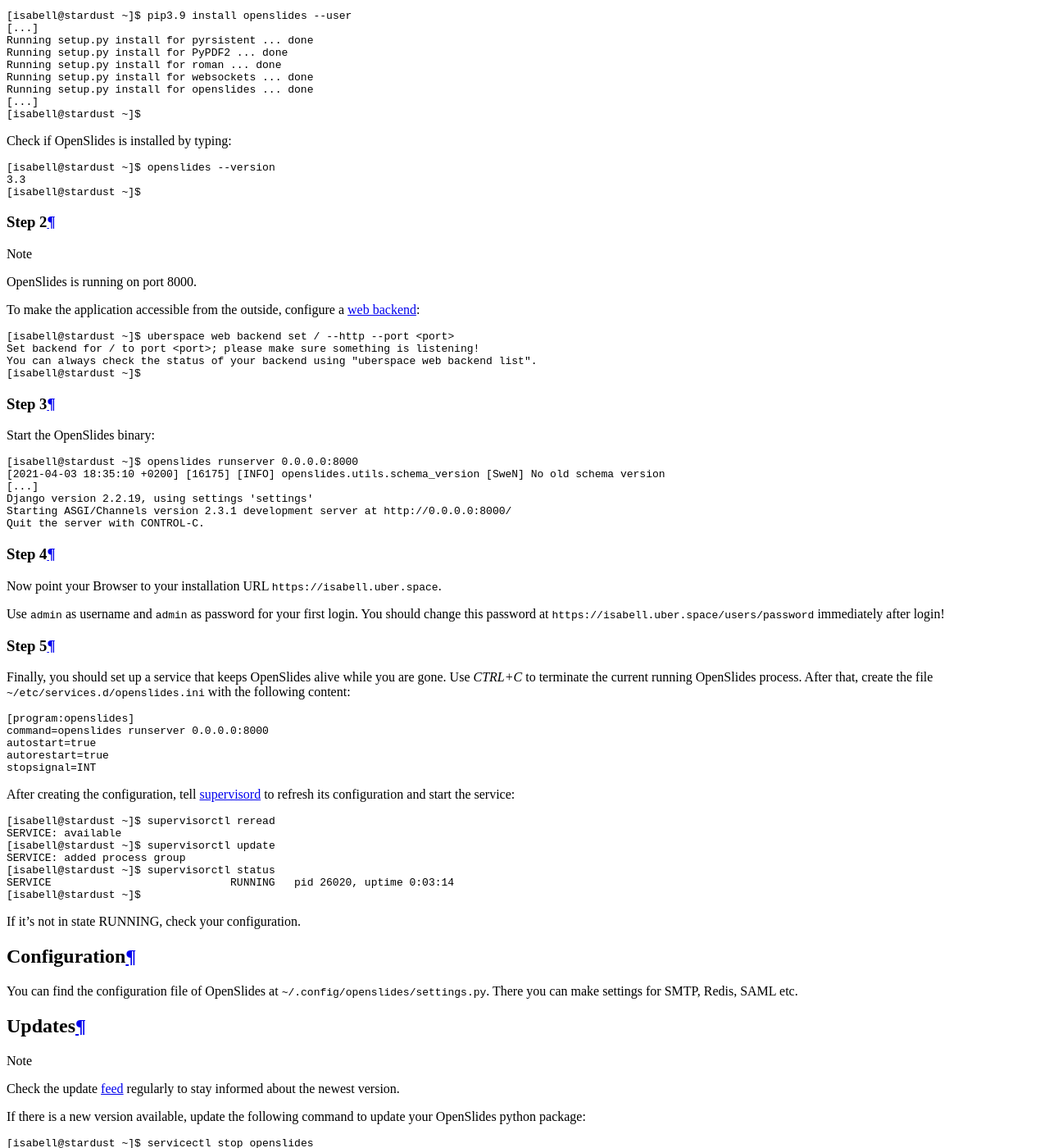
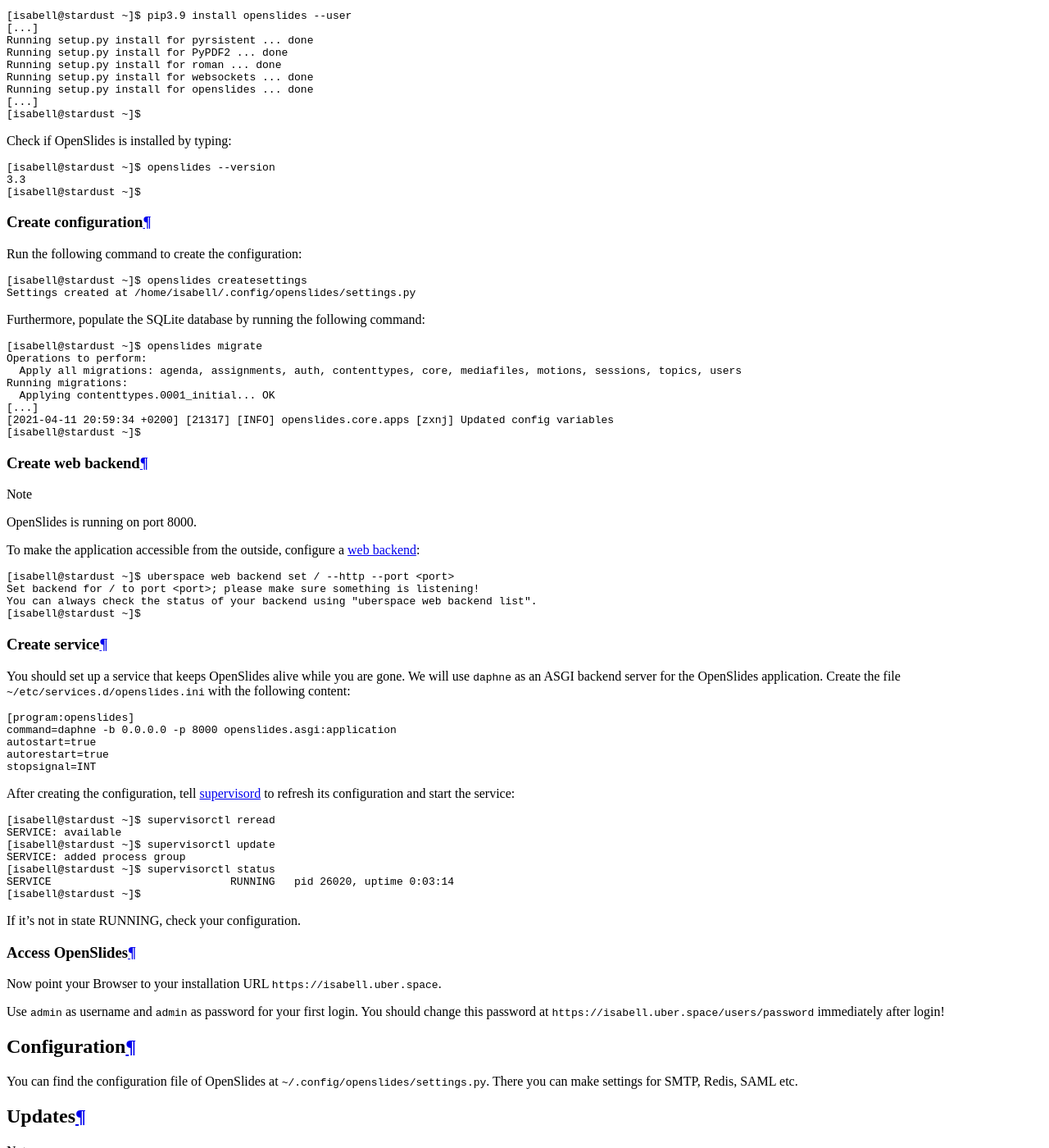
Before and after one commit to Uberspace/lab, a Sphinx documentation site: the page built from source/guide_openslides.rst, in a window 1280 px wide and 1400 px high, scrolled down 5233 px. Shown: the whole window at 82% size. Built offline with Sphinx 7.4.7 and the Read the Docs theme 2.0.0, drawn with Linux system fonts in a browser that asks for light colours; some of the changed text lies outside the part shown.

Commit message:
Update Guide
- Replace step numbers with description
- Added steps to create config and migration
- Use daphne as backend server

```diff
--- a/source/guide_openslides.rst
+++ b/source/guide_openslides.rst
@@ -49,8 +49,8 @@
 Installation
 ============
 
-Step 1
-------
+Install Python package
+----------------------
 Install the OpenSlides Python package:
 
 ::
@@ -73,8 +73,31 @@
  3.3
  [isabell@stardust ~]$
 
-Step 2
-------
+Create configuration
+--------------------
+Run the following command to create the configuration:
+
+::
+
+ [isabell@stardust ~]$ openslides createsettings
+ Settings created at /home/isabell/.config/openslides/settings.py
+
+Furthermore, populate the SQLite database by running the following command:
+
+::
+
+ [isabell@stardust ~]$ openslides migrate
+ Operations to perform:
+   Apply all migrations: agenda, assignments, auth, contenttypes, core, mediafiles, motions, sessions, topics, users
+ Running migrations:
+   Applying contenttypes.0001_initial... OK
+ [...]
+ [2021-04-11 20:59:34 +0200] [21317] [INFO] openslides.core.apps [zxnj] Updated config variables
+ [isabell@stardust ~]$
+
+
+Create web backend
+------------------
 
 .. note::
 
@@ -82,35 +105,16 @@
 
 .. include:: includes/web-backend.rst
 
-Step 3
-------
-Start the OpenSlides binary:
 
-::
+Create service
+--------------
 
- [isabell@stardust ~]$ openslides runserver 0.0.0.0:8000
- [2021-04-03 18:35:10 +0200] [16175] [INFO] openslides.utils.schema_version [SweN] No old schema version
- [...]
- Django version 2.2.19, using settings 'settings'
- Starting ASGI/Channels version 2.3.1 development server at http://0.0.0.0:8000/
- Quit the server with CONTROL-C.
-
-
-Step 4
-------
-Now point your Browser to your installation URL ``https://isabell.uber.space``.
-
-Use ``admin`` as username and ``admin`` as password for your first login. You should change this password at ``https://isabell.uber.space/users/password`` immediately after login!
-
-Step 5
--------
-
-Finally, you should set up a service that keeps OpenSlides alive while you are gone. Use `CTRL+C` to terminate the current running OpenSlides process. After that, create the file ``~/etc/services.d/openslides.ini`` with the following content:
+You should set up a service that keeps OpenSlides alive while you are gone. We will use ``daphne`` as an ASGI backend server for the OpenSlides application. Create the file ``~/etc/services.d/openslides.ini`` with the following content:
 
 .. code-block:: ini
 
  [program:openslides]
- command=openslides runserver 0.0.0.0:8000
+ command=daphne -b 0.0.0.0 -p 8000 openslides.asgi:application
  autostart=true
  autorestart=true
  stopsignal=INT
@@ -118,6 +122,14 @@
 .. include:: includes/supervisord.rst
 
 If it's not in state RUNNING, check your configuration.
+
+
+Access OpenSlides
+-----------------
+Now point your Browser to your installation URL ``https://isabell.uber.space``.
+
+Use ``admin`` as username and ``admin`` as password for your first login. You should change this password at ``https://isabell.uber.space/users/password`` immediately after login!
+
 
 Configuration
 =============
```
